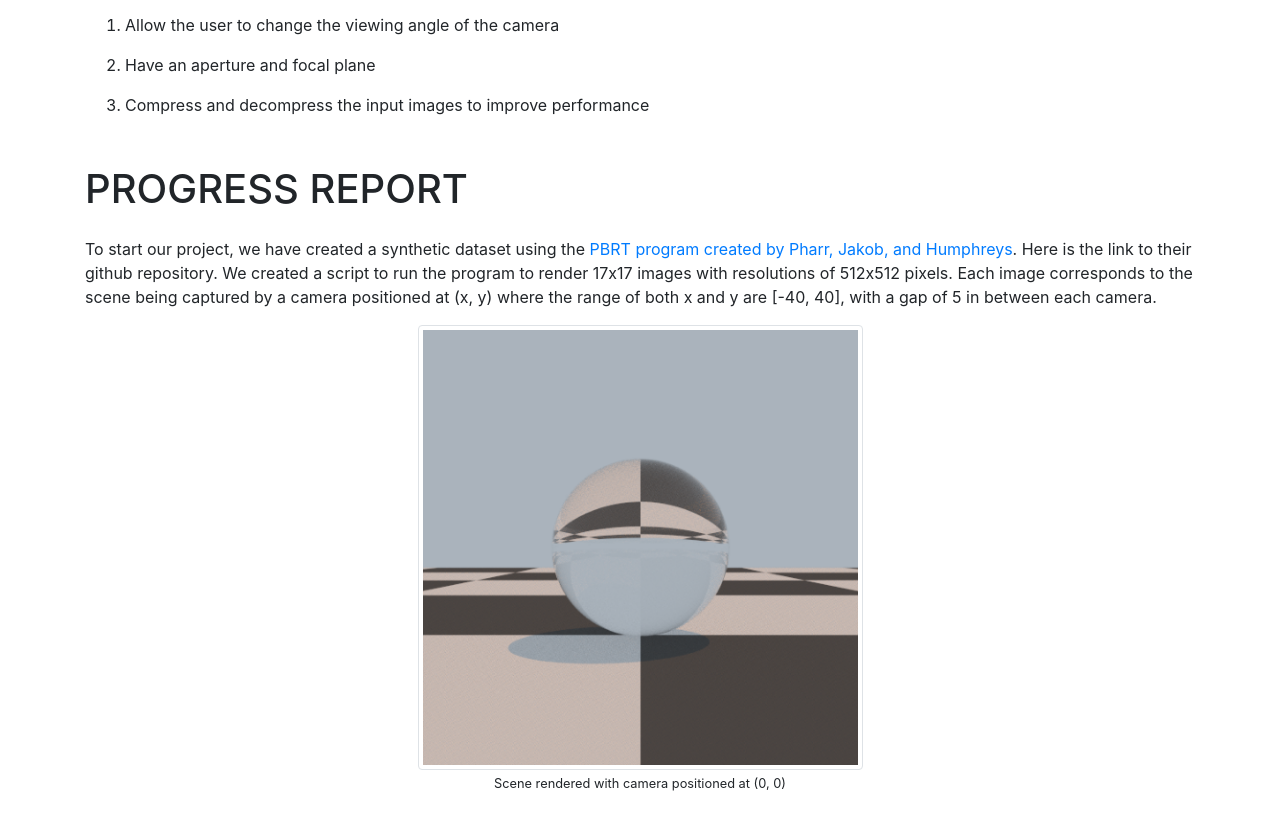
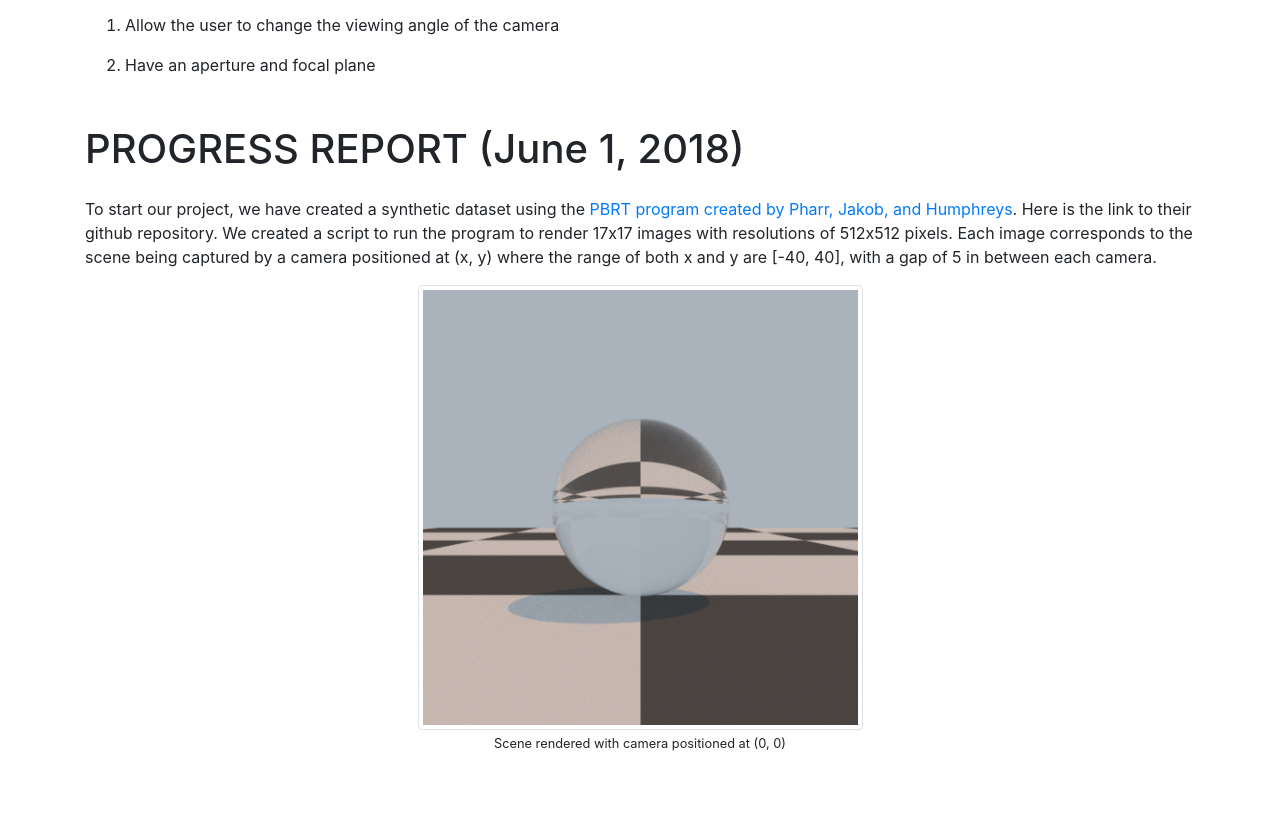
Before and after one commit to XiaofanLinUS/xiaofanlinus.github.io, a plain HTML site: page hw3.html in a window 1280 px wide. Shown: the part 856-1669 px from the top of the page. Drawn offline with nearby package versions, Linux system fonts and the light colour scheme.

Commit message:
trivial changes

```diff
--- a/hw3.html
+++ b/hw3.html
@@ -81,15 +81,12 @@
 	  <p>Have an aperture and focal plane </p>
 	</li>
 
-	<li>
-	  <p>Compress and decompress the input images to improve performance</p>
-	</li>
       </ol>
 
 
 
       <dl class="row mt-5">
-	<h1 class="display-5 col-md-8">PROGRESS REPORT</h1>
+	<h1 class="display-5 col-md-8">PROGRESS REPORT (June 1, 2018)</h1>
       </dl>
 
       <p>To start our project, we have created a synthetic dataset using the <a href="http://www.pbrt.org/">PBRT program created by Pharr, Jakob, and Humphreys</a>. Here is the link to their github repository. <INCLUDE LINK> We created a script to run the program to render 17x17 images with resolutions of 512x512 pixels. Each image corresponds to the scene being captured by a camera positioned at (x, y) where the range of both x and y are [-40, 40], with a gap of 5 in between each camera.
@@ -120,6 +117,14 @@
 	  <p class="text-center mx-auto"><small>Buggy Program</small></p>
 	</div>
       </div>
+
+     <dl class="row mt-5">
+	<h1 class="display-5 col-md-8">PROGRESS REPORT (June 12, 2018)</h1>
+      </dl>
+
+
+
+
     </div>
 
 
```
